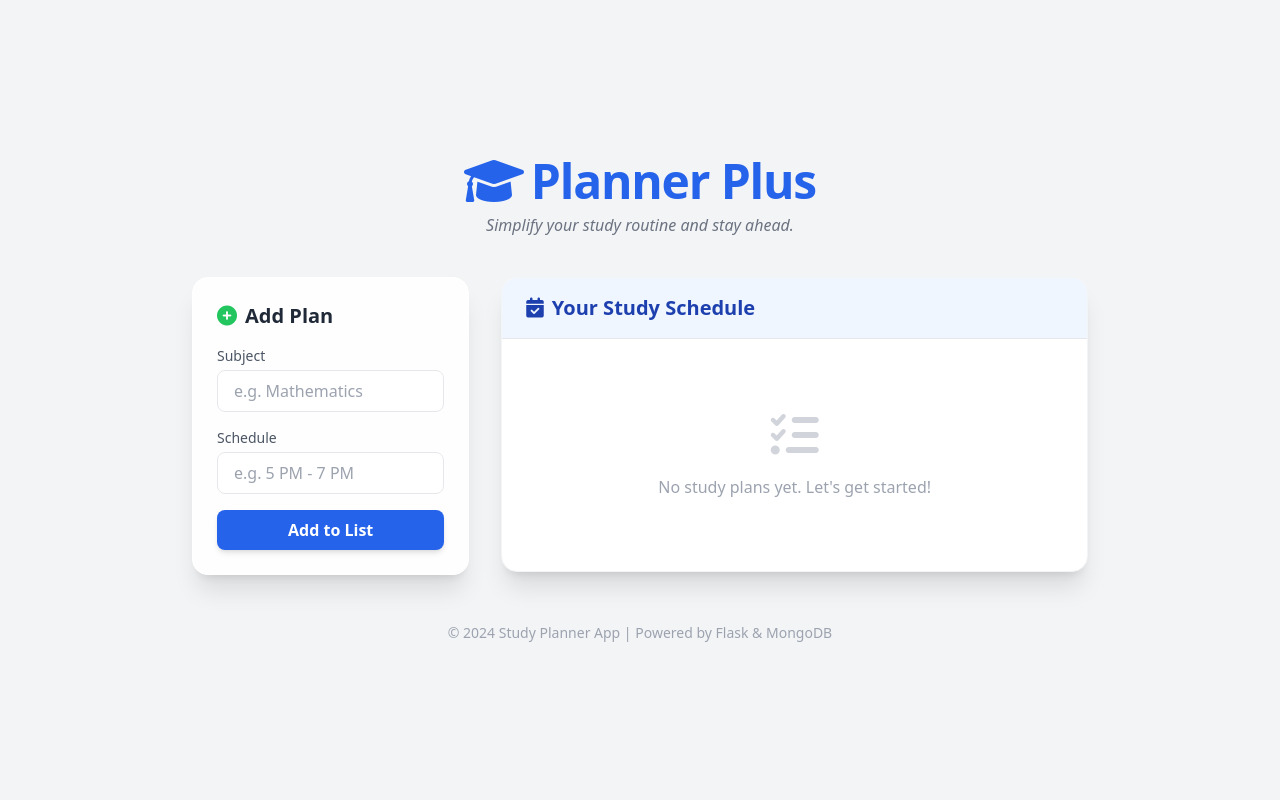
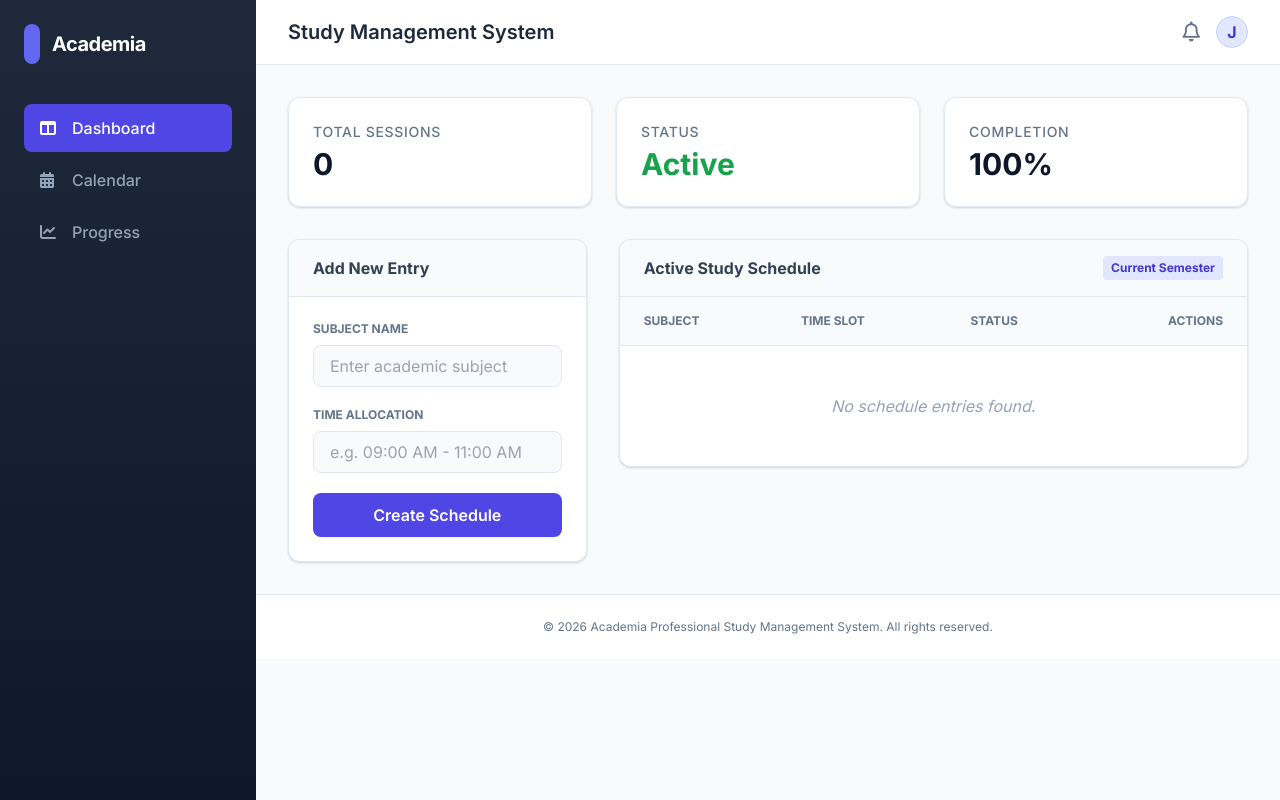
Before and after one commit to jerinjoy2006/study-planner, a Flask app: template templates/index.html in a window 1280 px wide. Run offline with Flask 3, Linux system fonts and the light colour scheme; the template is opened without the code that fills it, so the values that code supplies are empty; some libraries are stand-ins or nearby versions.

Commit message:
maded changes in the design

```diff
--- a/templates/index.html
+++ b/templates/index.html
@@ -3,104 +3,173 @@
 <head>
     <meta charset="UTF-8">
     <meta name="viewport" content="width=device-width, initial-scale=1.0">
-    <title>Planner Plus | Your Personal Study Companion</title>
+    <title>Academic Planner | Professional Study Management</title>
     <script src="https://cdn.tailwindcss.com"></script>
+    <link href="https://fonts.googleapis.com/css2?family=Inter:wght@300;400;500;600;700&display=swap" rel="stylesheet">
     <link href="https://cdnjs.cloudflare.com/ajax/libs/font-awesome/6.0.0-beta3/css/all.min.css" rel="stylesheet">
     <style>
-        body { background-color: #f3f4f6; }
-        .glass-card { background: rgba(255, 255, 255, 0.9); backdrop-filter: blur(10px); }
+        body { font-family: 'Inter', sans-serif; background-color: #f8fafc; }
+        .sidebar-gradient { background: linear-gradient(180deg, #1e293b 0%, #0f172a 100%); }
+        .card-shadow { box-shadow: 0 1px 3px 0 rgba(0, 0, 0, 0.1), 0 1px 2px 0 rgba(0, 0, 0, 0.06); }
     </style>
 </head>
-<body class="font-sans text-gray-800">
+<body class="text-slate-900">
 
-    <div class="min-h-screen flex flex-col items-center justify-center p-4">
-        <!-- Main Container -->
-        <div class="max-w-4xl w-full">
+    <div class="min-h-screen flex flex-col md:flex-row">
 
-            <!-- Header -->
-            <header class="text-center mb-10">
-                <h1 class="text-5xl font-extrabold text-blue-600 tracking-tight mb-2">
-                    <i class="fas fa-graduation-cap mr-2"></i>Planner Plus
-                </h1>
-                <p class="text-gray-500 italic">Simplify your study routine and stay ahead.</p>
+        <!-- Sidebar Navigation -->
+        <aside class="w-full md:w-64 sidebar-gradient text-white flex-shrink-0">
+            <div class="p-6">
+                <div class="flex items-center space-x-3 mb-10">
+                    <div class="bg-indigo-500 p-2 rounded-lg">
+                        <i class="fas fa-book-bookmark text-xl"></i>
+                    </div>
+                    <span class="text-xl font-bold tracking-tight">Academia</span>
+                </div>
+
+                <nav class="space-y-1">
+                    <a href="/" class="flex items-center space-x-3 bg-indigo-600 text-white px-4 py-3 rounded-lg font-medium transition">
+                        <i class="fas fa-columns w-5"></i>
+                        <span>Dashboard</span>
+                    </a>
+                    <a href="#" class="flex items-center space-x-3 text-slate-400 hover:bg-slate-800 hover:text-white px-4 py-3 rounded-lg font-medium transition">
+                        <i class="fas fa-calendar-alt w-5"></i>
+                        <span>Calendar</span>
+                    </a>
+                    <a href="#" class="flex items-center space-x-3 text-slate-400 hover:bg-slate-800 hover:text-white px-4 py-3 rounded-lg font-medium transition">
+                        <i class="fas fa-chart-line w-5"></i>
+                        <span>Progress</span>
+                    </a>
+                </nav>
+            </div>
+        </aside>
+
+        <!-- Main Content Area -->
+        <main class="flex-1 flex flex-col overflow-hidden">
+
+            <!-- Top Header -->
+            <header class="bg-white border-b border-slate-200 px-8 py-4 flex items-center justify-between">
+                <h2 class="text-xl font-semibold text-slate-800">Study Management System</h2>
+                <div class="flex items-center space-x-4">
+                    <button class="text-slate-500 hover:text-indigo-600 transition">
+                        <i class="far fa-bell text-xl"></i>
+                    </button>
+                    <div class="h-8 w-8 bg-indigo-100 rounded-full flex items-center justify-center text-indigo-700 font-bold border border-indigo-200">
+                        J
+                    </div>
+                </div>
             </header>
 
-            <!-- Grid Layout -->
-            <div class="grid grid-cols-1 md:grid-cols-3 gap-8">
+            <!-- Dashboard Content -->
+            <div class="p-8 overflow-y-auto">
 
-                <!-- Sidebar Form -->
-                <div class="md:col-span-1">
-                    <div class="glass-card shadow-xl rounded-2xl p-6 border border-white">
-                        <h2 class="text-xl font-bold mb-4 flex items-center">
-                            <i class="fas fa-plus-circle text-green-500 mr-2"></i>Add Plan
-                        </h2>
-                        <form method="POST" action="/add" class="space-y-4">
+                <!-- Stats Overview -->
+                <div class="grid grid-cols-1 md:grid-cols-3 gap-6 mb-8">
+                    <div class="bg-white p-6 rounded-xl border border-slate-200 card-shadow">
+                        <p class="text-sm font-medium text-slate-500 uppercase tracking-wider">Total Sessions</p>
+                        <h3 class="text-3xl font-bold mt-1">{{ plans|length }}</h3>
+                    </div>
+                    <div class="bg-white p-6 rounded-xl border border-slate-200 card-shadow">
+                        <p class="text-sm font-medium text-slate-500 uppercase tracking-wider">Status</p>
+                        <h3 class="text-3xl font-bold mt-1 text-green-600">Active</h3>
+                    </div>
+                    <div class="bg-white p-6 rounded-xl border border-slate-200 card-shadow">
+                        <p class="text-sm font-medium text-slate-500 uppercase tracking-wider">Completion</p>
+                        <h3 class="text-3xl font-bold mt-1">100%</h3>
+                    </div>
+                </div>
+
+                <div class="grid grid-cols-1 lg:grid-cols-12 gap-8">
+
+                    <!-- Entry Form -->
+                    <div class="lg:col-span-4">
+                        <div class="bg-white rounded-xl border border-slate-200 card-shadow overflow-hidden">
+                            <div class="bg-slate-50 px-6 py-4 border-b border-slate-200">
+                                <h3 class="font-bold text-slate-700">Add New Entry</h3>
+                            </div>
+                            <form action="/add" method="POST" class="p-6 space-y-5">
                                 <div>
-                                <label class="block text-sm font-medium text-gray-600 mb-1">Subject</label>
-                                <input type="text" name="subject" placeholder="e.g. Mathematics"
-                                    class="w-full px-4 py-2 border rounded-lg focus:ring-2 focus:ring-blue-500 focus:outline-none transition" required>
+                                    <label class="block text-xs font-bold text-slate-500 uppercase mb-2">Subject Name</label>
+                                    <input type="text" name="subject" placeholder="Enter academic subject"
+                                        class="w-full px-4 py-2 bg-slate-50 border border-slate-200 rounded-lg focus:ring-2 focus:ring-indigo-500 focus:border-transparent transition outline-none" required>
                                 </div>
                                 <div>
-                                <label class="block text-sm font-medium text-gray-600 mb-1">Schedule</label>
-                                <input type="text" name="time" placeholder="e.g. 5 PM - 7 PM"
-                                    class="w-full px-4 py-2 border rounded-lg focus:ring-2 focus:ring-blue-500 focus:outline-none transition" required>
+                                    <label class="block text-xs font-bold text-slate-500 uppercase mb-2">Time Allocation</label>
+                                    <input type="text" name="time" placeholder="e.g. 09:00 AM - 11:00 AM"
+                                        class="w-full px-4 py-2 bg-slate-50 border border-slate-200 rounded-lg focus:ring-2 focus:ring-indigo-500 focus:border-transparent transition outline-none" required>
                                 </div>
                                 <button type="submit"
-                                class="w-full bg-blue-600 hover:bg-blue-700 text-white font-bold py-2 rounded-lg transition-all shadow-md hover:shadow-lg">
-                                Add to List
+                                    class="w-full bg-indigo-600 hover:bg-indigo-700 text-white font-semibold py-2.5 rounded-lg transition-all shadow-sm">
+                                    Create Schedule
                                 </button>
                             </form>
                         </div>
                     </div>
 
-                <!-- Schedule List -->
-                <div class="md:col-span-2">
-                    <div class="bg-white shadow-xl rounded-2xl overflow-hidden border border-gray-100">
-                        <div class="bg-blue-50 px-6 py-4 border-b">
-                            <h2 class="text-xl font-bold flex items-center text-blue-800">
-                                <i class="fas fa-calendar-check mr-2"></i>Your Study Schedule
-                            </h2>
+                    <!-- Entries Table -->
+                    <div class="lg:col-span-8">
+                        <div class="bg-white rounded-xl border border-slate-200 card-shadow overflow-hidden">
+                            <div class="bg-slate-50 px-6 py-4 border-b border-slate-200 flex justify-between items-center">
+                                <h3 class="font-bold text-slate-700">Active Study Schedule</h3>
+                                <span class="bg-indigo-100 text-indigo-700 text-xs font-bold px-2 py-1 rounded">Current Semester</span>
                             </div>
 
-                        <div class="p-6">
+                            <div class="overflow-x-auto">
+                                <table class="w-full text-left">
+                                    <thead class="bg-slate-50 border-b border-slate-200">
+                                        <tr>
+                                            <th class="px-6 py-4 text-xs font-bold text-slate-500 uppercase">Subject</th>
+                                            <th class="px-6 py-4 text-xs font-bold text-slate-500 uppercase">Time Slot</th>
+                                            <th class="px-6 py-4 text-xs font-bold text-slate-500 uppercase">Status</th>
+                                            <th class="px-6 py-4 text-xs font-bold text-slate-500 uppercase text-right">Actions</th>
+                                        </tr>
+                                    </thead>
+                                    <tbody class="divide-y divide-slate-100">
                                         {% if not plans %}
-                                <div class="text-center py-12">
-                                    <i class="fas fa-tasks text-gray-300 text-5xl mb-4"></i>
-                                    <p class="text-gray-400">No study plans yet. Let's get started!</p>
+                                            <tr>
+                                                <td colspan="4" class="px-6 py-12 text-center text-slate-400 italic">
+                                                    No schedule entries found.
+                                                </td>
+                                            </tr>
+                                        {% else %}
+                                            {% for plan in plans %}
+                                                <tr class="hover:bg-slate-50 transition">
+                                                    <td class="px-6 py-4">
+                                                        <div class="flex items-center">
+                                                            <div class="w-2 h-2 rounded-full bg-indigo-500 mr-3"></div>
+                                                            <span class="font-semibold text-slate-700">{{ plan.subject }}</span>
                                                         </div>
-                            {% else %}
-                                <div class="space-y-4">
-                                    {% for plan in plans %}
-                                        <div class="flex items-center justify-between p-4 rounded-xl border border-gray-100 hover:bg-gray-50 transition-colors group">
-                                            <div class="flex items-center space-x-4">
-                                                <div class="bg-blue-100 p-3 rounded-full">
-                                                    <i class="fas fa-book-open text-blue-600"></i>
-                                                </div>
-                                                <div>
-                                                    <h3 class="font-bold text-lg text-gray-800">{{ plan.subject }}</h3>
-                                                    <p class="text-sm text-gray-500 flex items-center">
-                                                        <i class="far fa-clock mr-1"></i> {{ plan.time }}
-                                                    </p>
-                                                </div>
-                                            </div>
-                                            <a href="/delete/{{ plan._id }}" class="text-red-400 hover:text-red-600 transition-colors p-2 opacity-0 group-hover:opacity-100">
-                                                <i class="fas fa-trash-alt text-lg"></i>
+                                                    </td>
+                                                    <td class="px-6 py-4 text-slate-600 text-sm">
+                                                        {{ plan.time }}
+                                                    </td>
+                                                    <td class="px-6 py-4">
+                                                        <span class="bg-green-100 text-green-700 text-xs font-semibold px-2.5 py-1 rounded-full border border-green-200">
+                                                            In Progress
+                                                        </span>
+                                                    </td>
+                                                    <td class="px-6 py-4 text-right">
+                                                        <a href="/delete/{{ plan._id }}" class="text-slate-400 hover:text-red-600 transition text-sm">
+                                                            <i class="fas fa-trash-alt"></i>
                                                         </a>
-                                        </div>
+                                                    </td>
+                                                </tr>
                                             {% endfor %}
-                                </div>
                                         {% endif %}
+                                    </tbody>
+                                </table>
                             </div>
                         </div>
                     </div>
 
                 </div>
+            </div>
 
             <!-- Footer -->
-            <footer class="mt-12 text-center text-gray-400 text-sm">
-                &copy; 2024 Study Planner App | Powered by Flask & MongoDB
+            <footer class="bg-white border-t border-slate-200 p-6 text-center text-slate-500 text-xs">
+                &copy; 2026 Academia Professional Study Management System. All rights reserved.
             </footer>
-        </div>
+        </main>
     </div>
 
 </body>
```
Lines whose indentation alone changed are shown as unchanged.
